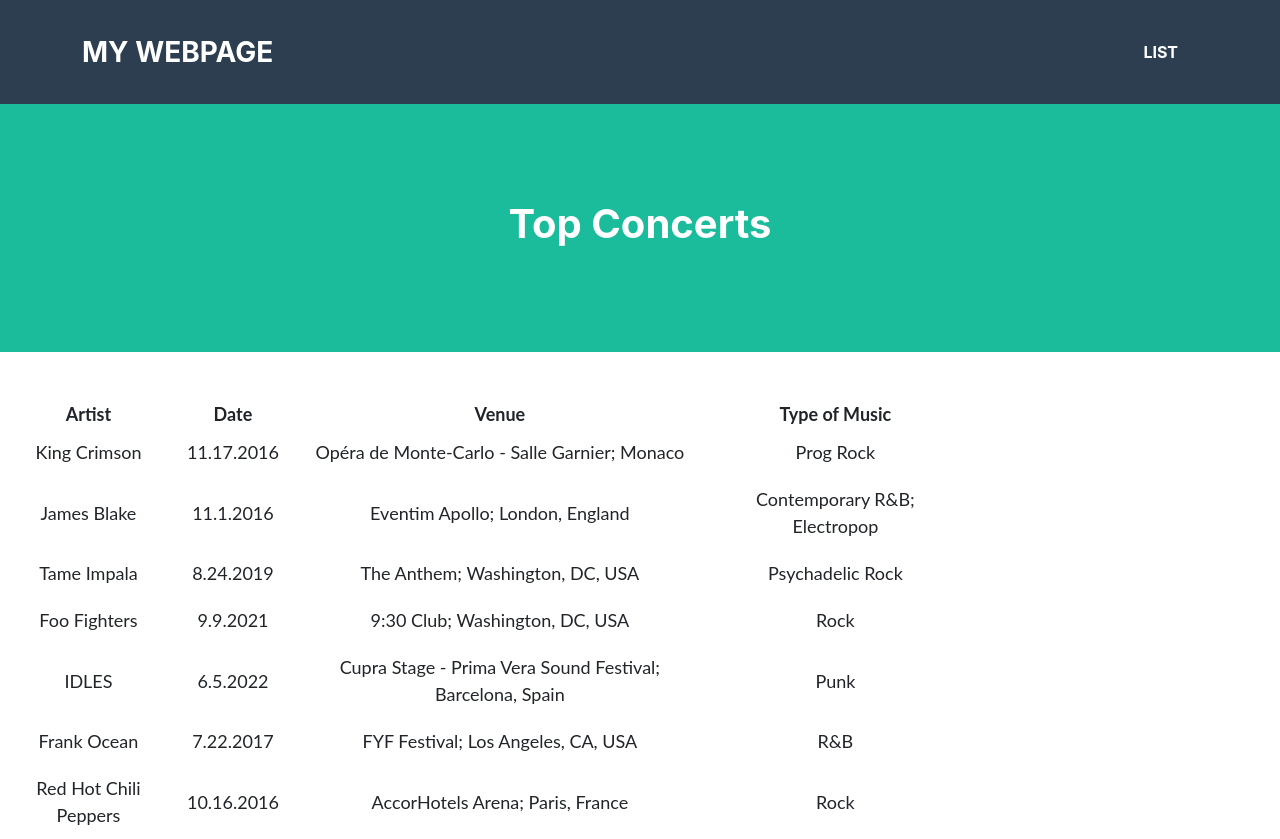
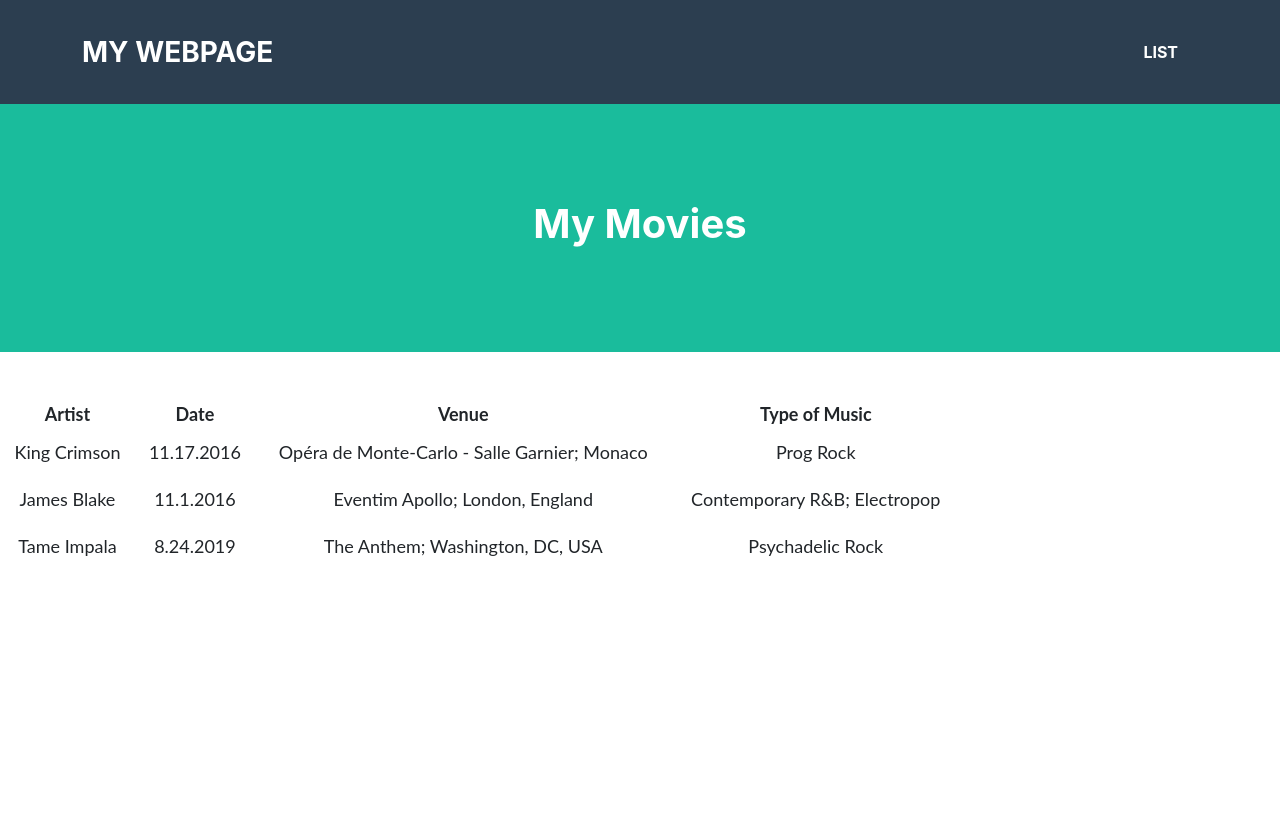
Before and after one commit to erinengle76/erinengle76.github.io, a plain HTML site: page list.html in a window 1280 px wide. After the commit the page ends 800 px from the top, so only its background shows below. Drawn offline with Linux system fonts and the light colour scheme.

Commit message:
info 202: troubleshooting commit

```diff
--- a/list.html
+++ b/list.html
@@ -20,7 +20,7 @@
         </nav>
         <!--This code creates the middle section of the webpage-->
         <header class="masthead bg-primary text-white text-center">
-            <h1>Top Concerts</h1>
+            <h1>My Movies</h1>
         </header>
         <!--Here is where the table will be loaded in.  The actual table will be loaded in JavaScript.-->
         <section class="mt-5 text-center">
--- a/list_data.json
+++ b/list_data.json
@@ -17,30 +17,6 @@
 			"Date": "8.24.2019",
 			"Venue": "The Anthem; Washington, DC, USA",
 			"Type of Music": "Psychadelic Rock"
-		},
-		{
-			"Artist": "Foo Fighters",
-			"Date": "9.9.2021",
-			"Venue": "9:30 Club; Washington, DC, USA",
-			"Type of Music": "Rock"
-		},
-		{
-			"Artist": "IDLES",
-			"Date": "6.5.2022",
-			"Venue": "Cupra Stage - Prima Vera Sound Festival; Barcelona, Spain",
-			"Type of Music": "Punk"
-		},
-		{
-			"Artist": "Frank Ocean",
-			"Date": "7.22.2017",
-			"Venue": "FYF Festival; Los Angeles, CA, USA",
-			"Type of Music": "R&B"
-		},
-		{
-			"Artist": "Red Hot Chili Peppers",
-			"Date": "10.16.2016",
-			"Venue": "AccorHotels Arena; Paris, France",
-			"Type of Music": "Rock"
 		}
 	]
 }
```
